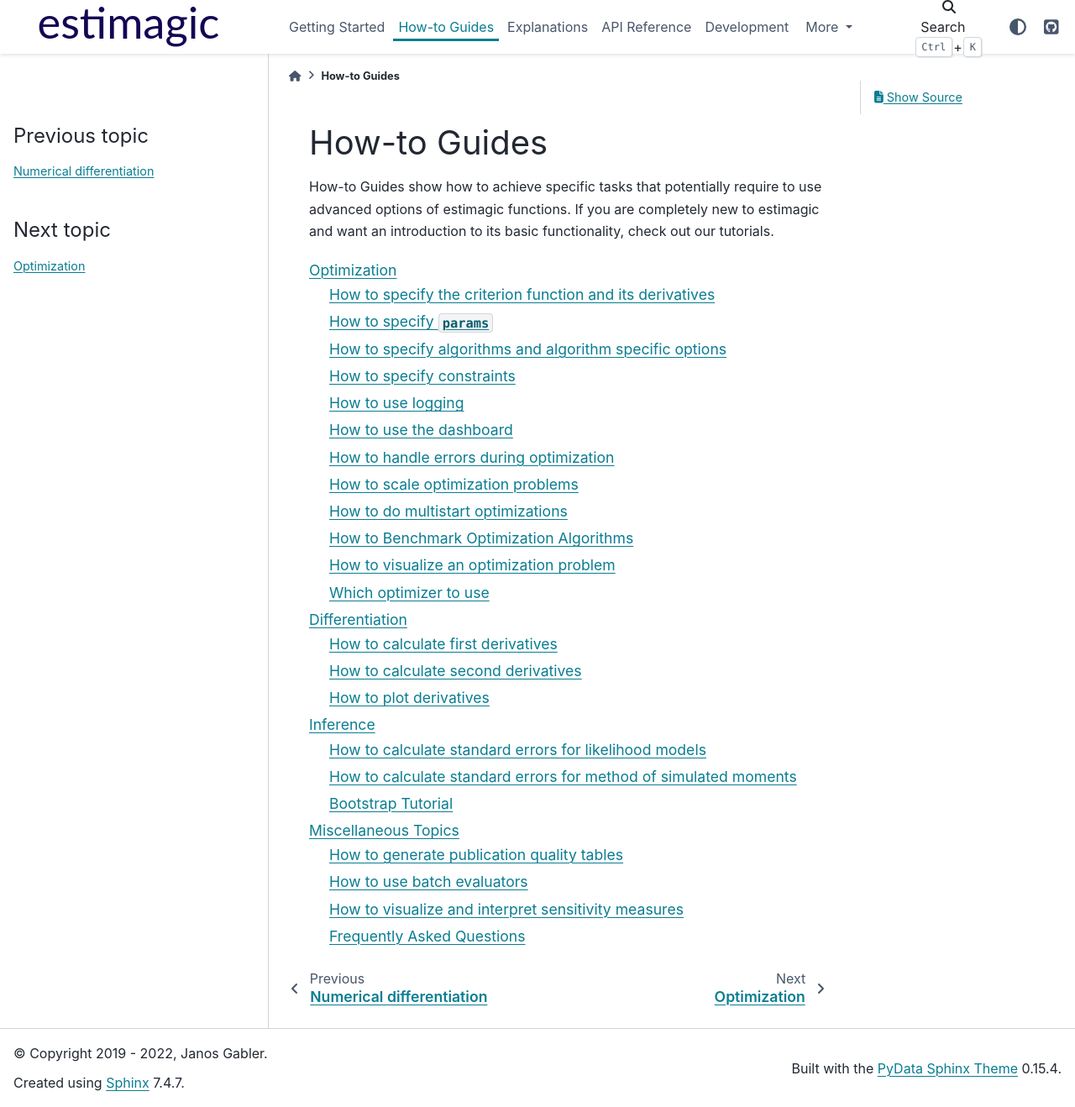
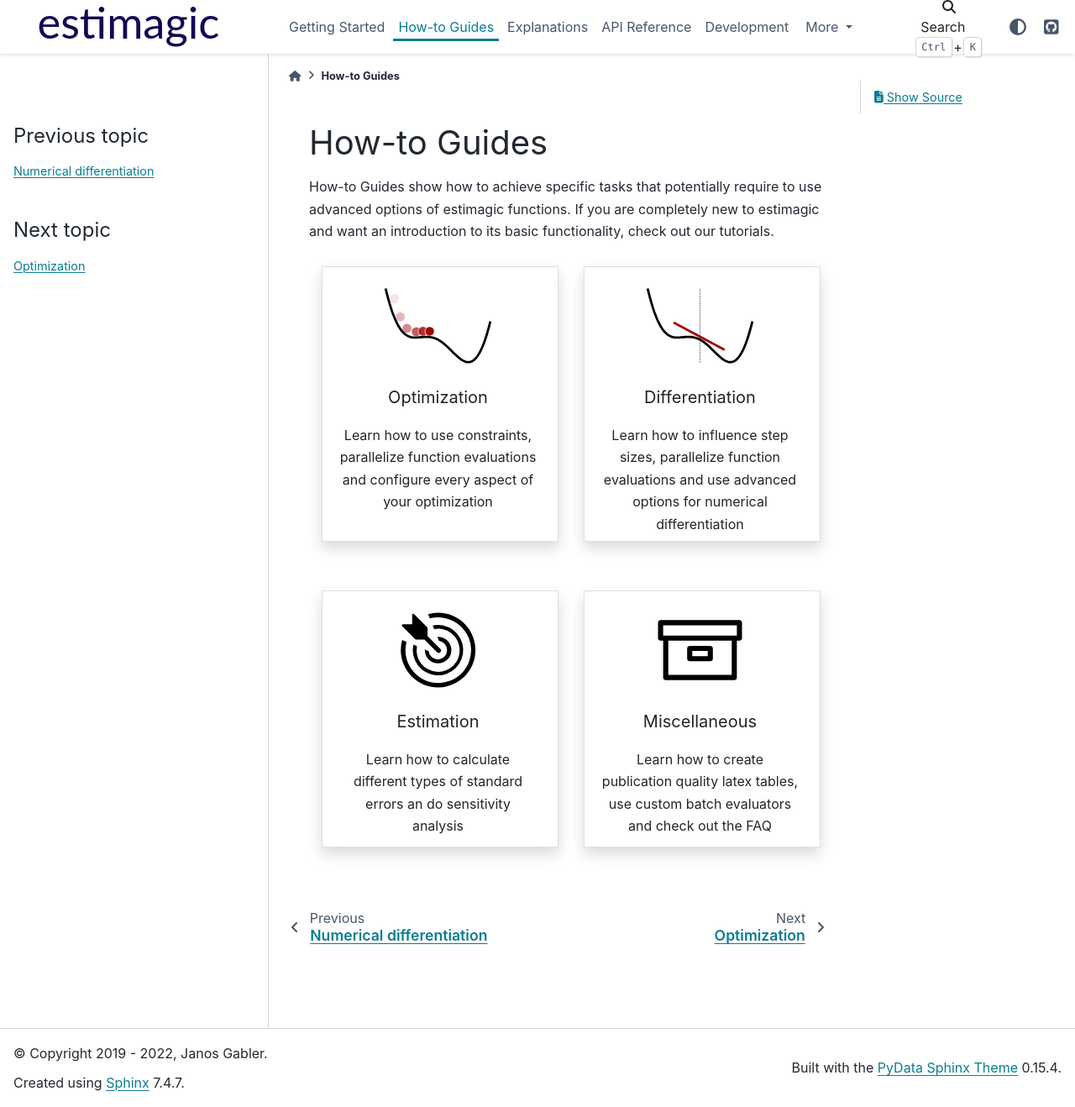
Before and after one commit to optimagic-dev/optimagic, a Sphinx documentation site: the page built from docs/source/how_to_guides/index.rst, in a window 1280 px wide and 1318 px high. Shown: the whole window at 84% size. Built offline with Sphinx 7.4.7 and the PyData theme 0.15.4, drawn with Linux system fonts in a browser that asks for light colours; pages that are not in the unit, such as notebooks, are missing from menus.

Commit message:
Update how to page.

```diff
--- a/docs/source/getting_started/index.rst
+++ b/docs/source/getting_started/index.rst
@@ -19,7 +19,7 @@
                              alt="optimization icon" height="100"
                         >
                         <div class="card-body flex-fill">
-                            <h5 class="card-title">Numerical Optimization</h5>
+                            <h5 class="card-title">Optimization</h5>
                             <p class="card-text">
                                 Learn numerical optimization with estimagic
                             </p>
@@ -34,7 +34,7 @@
                              alt="differentiation icon" height="100"
                         >
                         <div class="card-body flex-fill">
-                            <h5 class="card-title">Explanations</h5>
+                            <h5 class="card-title">Differentiation</h5>
                             <p class="card-text">
                                 Learn numerical differentiation with estimagic
                             </p>
--- a/docs/source/how_to_guides/index.rst
+++ b/docs/source/how_to_guides/index.rst
@@ -5,8 +5,77 @@
 advanced options of estimagic functions. If you are completely new to estimagic and want
 an introduction to its basic functionality, check out our tutorials.
 
+
+.. raw:: html
+
+    <div class="container" id="index-container">
+        <div class="row">
+            <div class="col-lg-6 col-md-6 col-sm-6 col-xs-12 d-flex">
+                <a href="optimization/index.html" id="index-link">
+                    <div class="card text-center intro-card shadow">
+                        <img src="../_static/images/optimization.svg" class="card-img-top"
+                             alt="optimization icon" height="100"
+                        >
+                        <div class="card-body flex-fill">
+                            <h5 class="card-title">Optimization</h5>
+                            <p class="card-text">
+                                Learn how to use constraints, parallelize function evaluations and configure every aspect of your optimization
+                            </p>
+                        </div>
+                    </div>
+                </a>
+            </div>
+            <div class="col-lg-6 col-md-6 col-sm-6 col-xs-12 d-flex">
+                <a href="differentiation/index.html" id="index-link">
+                    <div class="card text-center intro-card shadow">
+                        <img src="../_static/images/differentiation.svg" class="card-img-top"
+                             alt="differentiation icon" height="100"
+                        >
+                        <div class="card-body flex-fill">
+                            <h5 class="card-title">Differentiation</h5>
+                            <p class="card-text">
+                                Learn how to influence step sizes, parallelize function evaluations and use advanced options for numerical differentiation
+                            </p>
+                        </div>
+                    </div>
+                </a>
+            </div>
+            <div class="col-lg-6 col-md-6 col-sm-6 col-xs-12 d-flex">
+                <a href="inference/index.html" id="index-link">
+                    <div class="card text-center intro-card shadow">
+                        <img src="../_static/images/bullseye.svg" class="card-img-top"
+                             alt="reference guides icon" height="100"
+                        >
+                        <div class="card-body flex-fill">
+                            <h5 class="card-title">Estimation</h5>
+                            <p class="card-text">
+                                Learn how to calculate different types of standard errors an do sensitivity analysis
+                            </p>
+                        </div>
+                    </div>
+                 </a>
+            </div>
+            <div class="col-lg-6 col-md-6 col-sm-6 col-xs-12 d-flex">
+                <a href="miscellaneous/index.html" id="index-link">
+                    <div class="card text-center intro-card shadow">
+                        <img src="../_static/images/miscellaneous.svg" class="card-img-top"
+                             alt="installation icon" height="100"
+                        >
+                        <div class="card-body flex-fill">
+                            <h5 class="card-title">Miscellaneous</h5>
+                            <p class="card-text">
+                                Learn how to create publication quality latex tables, use custom batch evaluators and check out the FAQ
+                            </p>
+                        </div>
+                    </div>
+                </a>
+            </div>
+        </div>
+    </div>
+
 .. toctree::
-   :maxdepth: 2
+   :maxdepth: 1
+   :hidden:
 
    optimization/index
    differentiation/index
```
Also changed, not shown: docs/source/_static/images/miscellaneous.svg (added).
